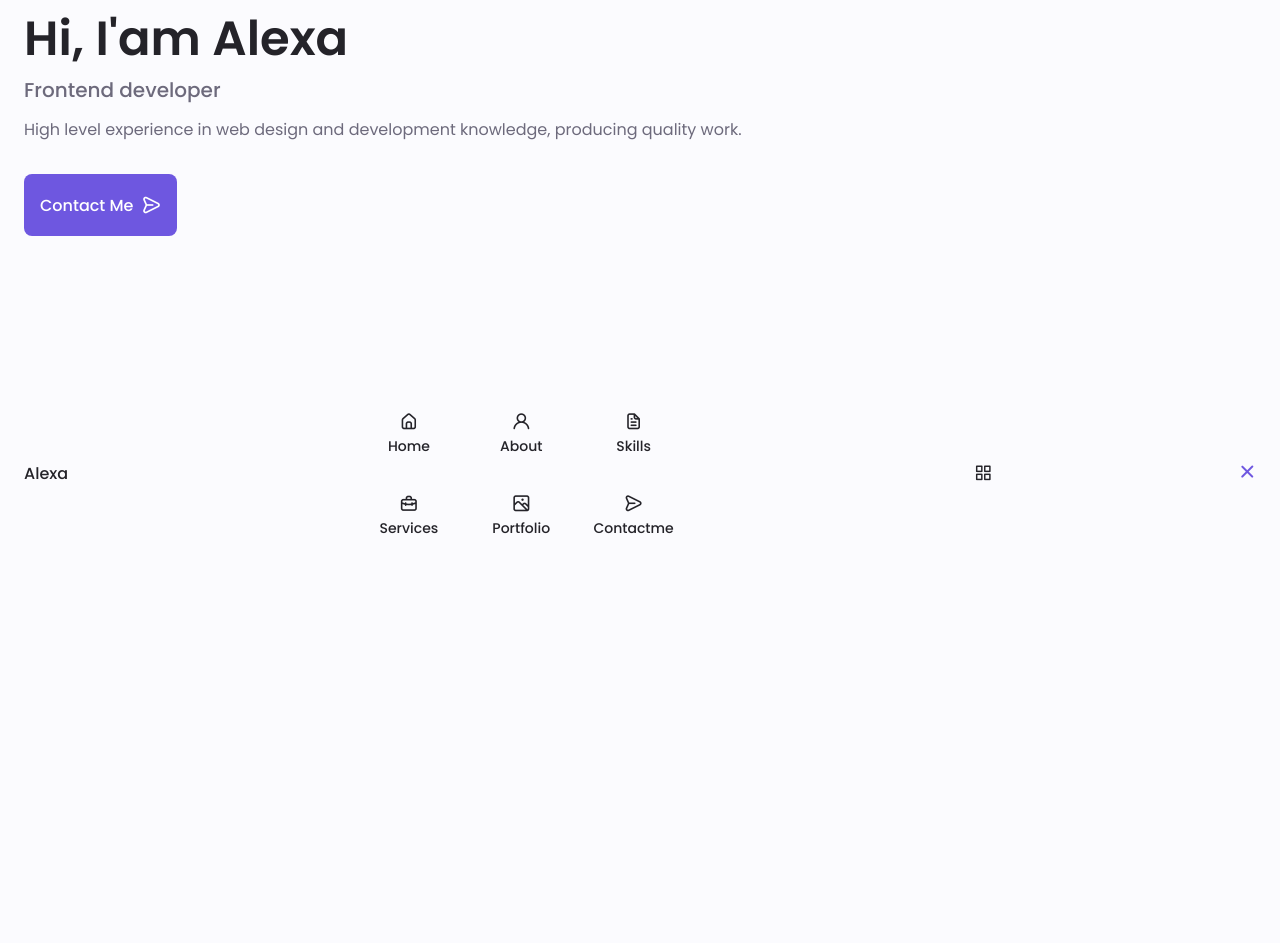
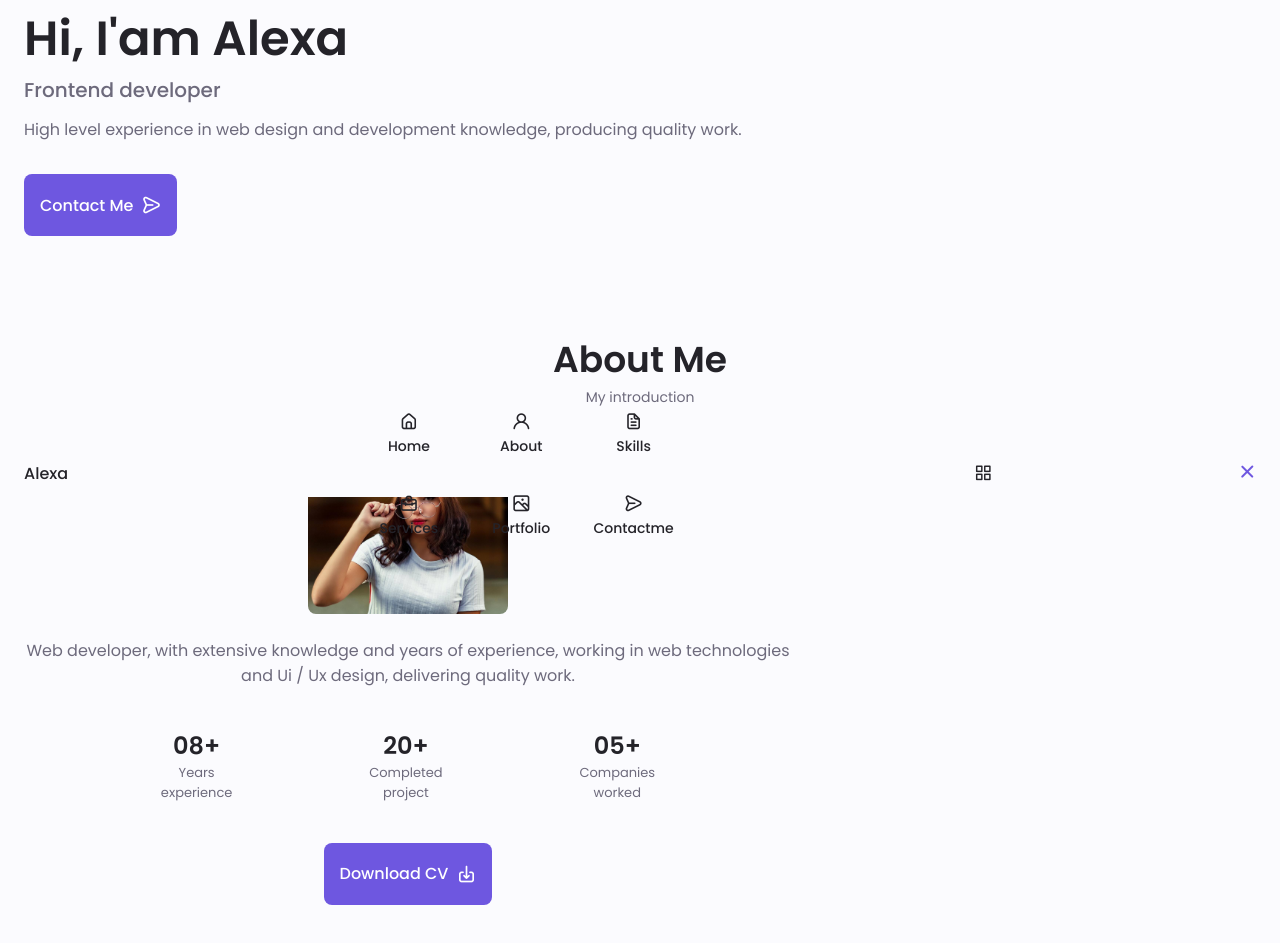
Before and after one commit to memo-ibrahim-alean/Alexa, a plain HTML site: page index.html in a window 1280 px wide. Shown: the part 303-1246 px from the top of the page. Drawn offline with nearby package versions, Linux system fonts and the light colour scheme.

Commit message:
adding about section

```diff
--- a/assets/css/styles.css
+++ b/assets/css/styles.css
@@ -344,10 +344,47 @@ img {
 
 .button--flex {
   display: inline-flex;
-  align-items: center
+  align-items: center;
 }
 /*==================== ABOUT ====================*/
+.about__img {
+  width: 200px;
+  border-radius: 0.5rem;
+  justify-self: center;
+  align-self: center;
+}
 
+.about_description {
+  text-align: center;
+  margin-bottom: var(--mb-2-5);
+}
+
+.about__info {
+  display: flex;
+  justify-content: space-evenly;
+  margin-bottom: var(--mb-2-5);
+}
+
+.about__info-title {
+  font-size: var(--h2-font-size);
+  font-weight: var(--font-semi-bold);
+  color: var(--title-color);
+}
+
+.about__info-name {
+  font-size: var(--smaller-font-size);
+}
+
+.about__info-title,
+.about__info-name {
+  display: block;
+  text-align: center;
+}
+
+.about__buttons {
+  display: flex;
+  justify-content: center;
+}
 /*==================== SKILLS ====================*/
 
 /*==================== QUALIFICATION ====================*/
--- a/index.html
+++ b/index.html
@@ -152,7 +152,45 @@
       </section>
 
       <!--==================== ABOUT ====================-->
-      <section class="about section" id="about"></section>
+      <section class="about section" id="about">
+        <h2 class="section__title">About Me</h2>
+        <span class="section__subtitle">My introduction</span>
+
+        <div class="about_container container grid">
+          <img src="assets/img/about.jpg" alt="" class="about__img" />
+
+          <div class="about__data">
+            <p class="about_description">
+              Web developer, with extensive knowledge and years of experience,
+              working in web technologies and Ui / Ux design, delivering quality
+              work.
+            </p>
+
+            <div class="about__info">
+              <div>
+                <span class="about__info-title">08+</span>
+                <span class="about__info-name">Years <br> experience</span>
+              </div>
+
+              <div>
+                <span class="about__info-title">20+</span>
+                <span class="about__info-name">Completed <br> project</span>
+              </div>
+
+              <div>
+                <span class="about__info-title">05+</span>
+                <span class="about__info-name">Companies <br> worked</span>
+              </div>
+            </div>
+
+            <div class="about__buttons">
+              <a download="" href="assets/pdf/Alexa-Cv.pdf" class="button button--flex">
+                Download CV<i class="uil uil-download-alt button__icon"></i>
+              </a>
+            </div>
+          </div>
+        </div>
+      </section>
 
       <!--==================== SKILLS ====================-->
       <section class="skills section" id="skills"></section>
```
